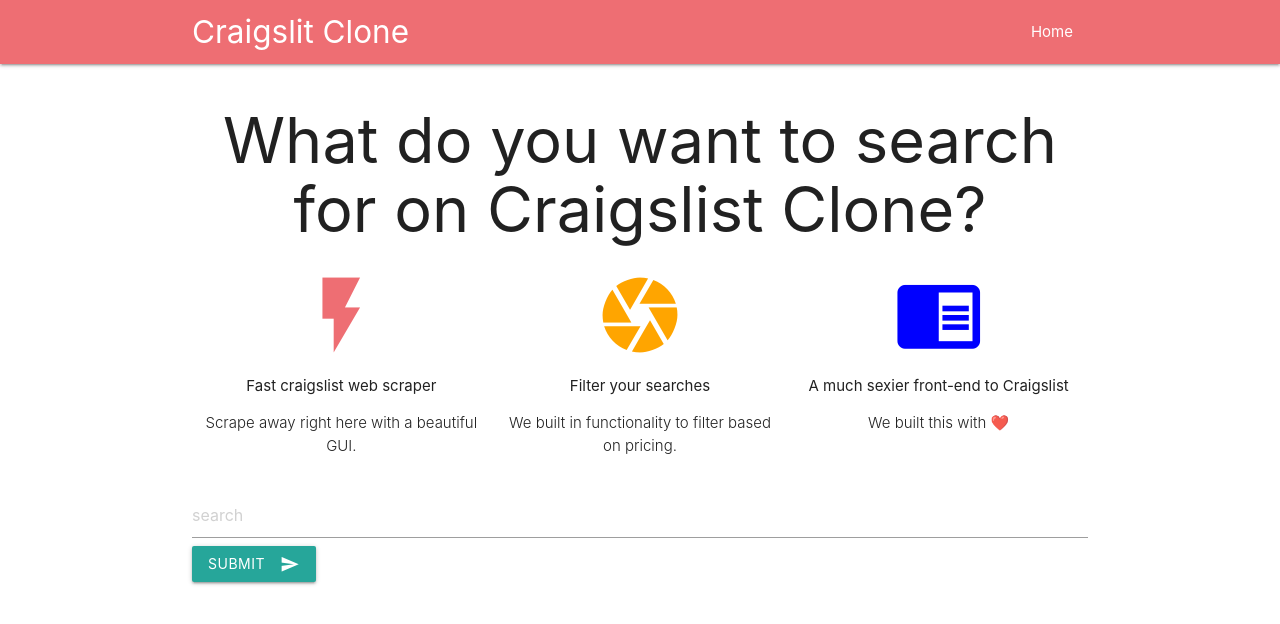
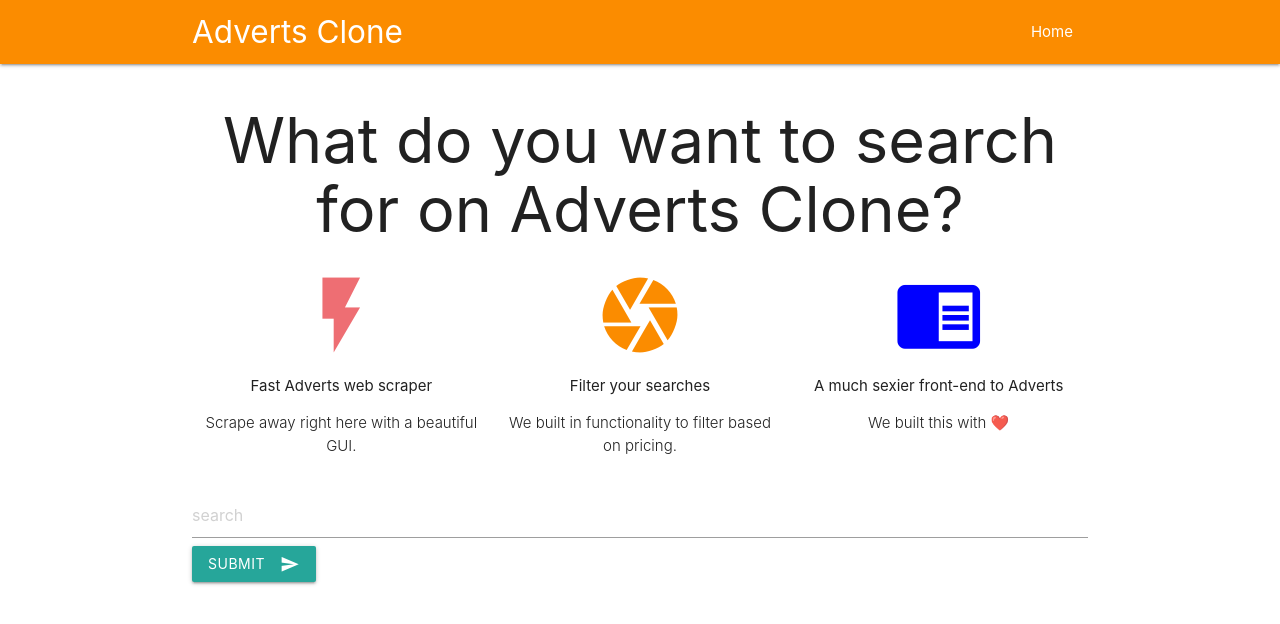
Before and after one commit to angelmilici/adverts_clone, a Django app: page / in a window 1280 px wide. Shown: the top 624 px of the page. Run offline with Django 3.2, Linux system fonts and the light colour scheme.

Commit message:
Change craigslist app to adverts app

```diff
--- a/manage.py
+++ b/manage.py
@@ -6,7 +6,7 @@ import sys
 
 def main():
     """Run administrative tasks."""
-    os.environ.setdefault('DJANGO_SETTINGS_MODULE', 'craigslist_clone.settings')
+    os.environ.setdefault('DJANGO_SETTINGS_MODULE', 'adverts_clone.settings')
     try:
         from django.core.management import execute_from_command_line
     except ImportError as exc:
--- a/my_app/views.py
+++ b/my_app/views.py
@@ -5,8 +5,8 @@ from bs4 import BeautifulSoup
 from . import models
 # Create your views here.
 
-BASE_CRAIGSLIST_URL = 'https://dublin.craigslist.org/search/sss?query={}'
-BASE_IMAGE_URL = 'https://images.craigslist.org/{}_300x300.jpg'
+BASE_ADVERTS_URL = 'https://www.adverts.ie/for-sale/q_{}/'
+# BASE_IMAGE_URL = 'https://images.craigslist.org/{}_300x300.jpg'
 
 
 def home(request):
@@ -16,24 +16,26 @@ def home(request):
 def new_search(request):
     search = request.POST.get('search')
     models.Search.objects.create(search=search)
-    final_url = BASE_CRAIGSLIST_URL.format(quote_plus(search))
+    final_url = BASE_ADVERTS_URL.format(quote_plus(search))
     print(final_url)
     response = requests.get(final_url)
     data = response.text
     soup = BeautifulSoup(data, features="html.parser")
 
-    post_listings = soup.find_all('li', {'class': 'result-row'})
+    post_listings = soup.find_all('div', {'class':
+                                          'sr-grid-cell quick-peek-container'})
     final_postings = []
 
     for post in post_listings:
-        post_title = post.find(class_='result-title').text
-        post_url = post.find('a').get('href')
-        if post.find(class_='result-price'):
-            post_price = post.find(class_='result-price').text
+        post_title = post.find(class_='title').text
+        post_url = "https://www.adverts.ie" + post.find(
+            class_='main-image').get('href')
+        if post.find(class_='price'):
+            post_price = post.find(class_='price').text
         else:
             post_price = 'N/A'
 
-        if post.find(class_='result-image').get('data-ids'):
+        ''' if post.find(class_='result-image').get('data-ids'):
             post_image_id = post.find(
                 class_='result-image').get(
                 'data-ids').split(',')[0].split(':')[1]
@@ -41,7 +43,8 @@ def new_search(request):
             print(post_image_url)
         else:
             post_image_url = 'https://craigslist.org/images/peace.jpg'
-
+        '''
+        post_image_url = post.find('img').get('src')
         final_postings.append((post_title, post_url, post_price, post_image_url))
 
     stuff_for_frontend = {
--- a/static/css/style.css
+++ b/static/css/style.css
@@ -7,3 +7,7 @@
     height: 250px; /* Your height here */
     overflow: hidden;
 }
+
+#Nav {
+    background-color: #fb8c00;
+}
--- a/templates/base.html
+++ b/templates/base.html
@@ -3,7 +3,7 @@
 <html lang="en">
 <head>
     <meta charset="UTF-8">
-    <title>Craigslit Clone</title>
+    <title>Adverts Clone</title>
     <meta charset="UTF-8"/>
     <meta name="viewport" content="width=device-width, initial-scale=1"/>
     <link rel="stylesheet" href="{% static "css/style.css" %}">
@@ -12,9 +12,9 @@
 
 </head>
 <body>
-<nav>
+<nav id=Nav>
     <div class="container nav-wrapper">
-        <a href="/" class="brand-logo">Craigslit Clone</a>
+        <a href="/" class="brand-logo">Adverts Clone</a>
         <ul id="nav-mobile" class="right">
             <li><a href="/">Home</a></li>
         </ul>
@@ -22,13 +22,13 @@
 </nav>
 
 <div class="container">
-<h1 style="text-align: center">What do you want to search for on Craigslist Clone?</h1>
+<h1 style="text-align: center">What do you want to search for on Adverts Clone?</h1>
     <div class="row">
         <div class="col s4">
             <!-- Promo Content 1 goes here -->
             <div class="center">
                 <i class="large material-icons" style="color: #EE6E73">flash_on</i>
-                <p>Fast craigslist web scraper</p>
+                <p>Fast Adverts web scraper</p>
                 <p class="light center">Scrape away right here with a beautiful GUI.</p>
             </div>
         </div>
@@ -36,7 +36,7 @@
         <div class="col s4">
             <!-- Promo Content 2 goes here -->
             <div class="center">
-                <i class="large material-icons" style="color: orange">camera</i>
+                <i class="large material-icons" style="color: fb8c00">camera</i>
                 <p>Filter your searches</p>
                 <p class="light center">We built in functionality to filter based on pricing.</p>
             </div>
@@ -46,7 +46,7 @@
             <!-- Promo Content 3 goes here -->
             <div class="center">
                 <i class="large material-icons" style="color: blue">chrome_reader_mode</i>
-                <p>A much sexier front-end to Craigslist</p>
+                <p>A much sexier front-end to Adverts</p>
                 <p class="light center">We built this with ❤️</p>
             </div>
         </div>
```
Also changed, not shown: adverts_clone/settings.py (renamed from craigslist_clone/settings.py, +6 -2 lines), adverts_clone/__init__.py (added), adverts_clone/asgi.py (renamed from craigslist_clone/asgi.py), adverts_clone/urls.py (renamed from craigslist_clone/urls.py), adverts_clone/wsgi.py (renamed from craigslist_clone/wsgi.py), 1 other file.
